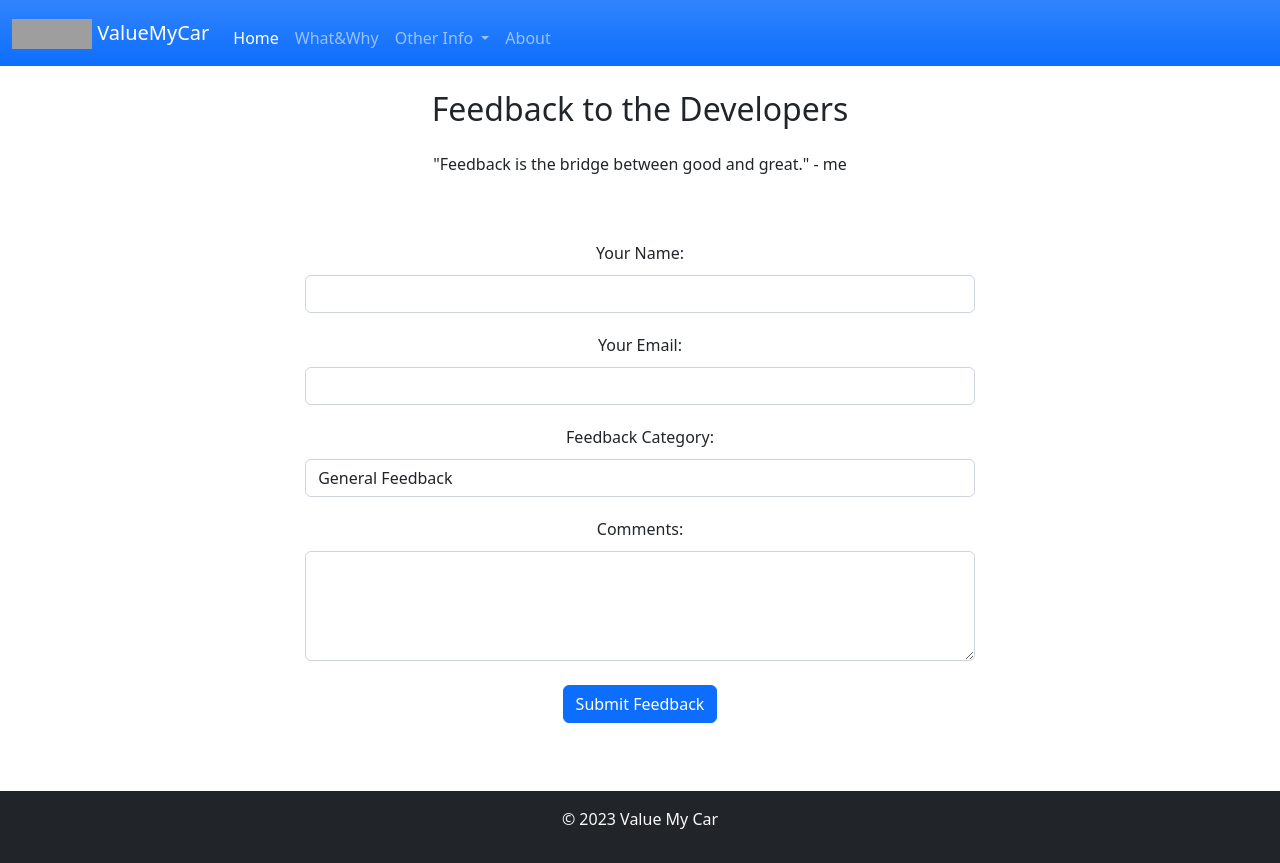
After one commit to Rahul-Sahani04/Value-my-car-using-rfr, a Flask app: page /feedback in a window 1280 px wide. The commit adds this page. Run offline with Flask 3, Linux system fonts and the light colour scheme; some libraries are stand-ins or nearby versions; grey boxes are pictures that could not be loaded.

Commit message:
feeedback form

```diff
--- a/app.py
+++ b/app.py
@@ -57,6 +57,10 @@ app.config.update(
 def index():
     return render_template("index.html")
 
+@app.route("/feedback", methods = ["GET","POST"])
+def feedback():
+    return render_template("feedback.html")
+
 @app.route("/home/" , methods = ["GET","POST"])
 def home():
     return render_template("index.html")
@@ -83,7 +87,6 @@ def predict():
         transmission_types = ['automatic', 'mechanical']
         transmission_types.sort()
         f2 = str(request.form["transmission_type"])
-        # print(f2,type(f2) , transmission_types)
         final_features.append(transmission_types.index(f2))
 
 
--- a/static/css/main.css
+++ b/static/css/main.css
@@ -85,7 +85,7 @@ li{
         padding-left: 10px;
         padding-right: 10px;
         text-align: justify;
-        font-size: small;
+        font-size: medium;
     }
 
     .div1{
@@ -98,7 +98,7 @@ li{
         /* font-family: 'Noto Sans', sans-serif; */
         /* font-family: 'Pixelify Sans', sans-serif; */
         font-family: 'Roboto Slab', serif;
-        font-size: small;
+        font-size: medium;
         /* padding-bottom: 25px; */
 
     }
@@ -126,7 +126,7 @@ li{
         background-repeat: no-repeat;
         /* height: 100vh; */
         background-attachment: fixed;
-        font-size: small;
+        font-size: medium;
         margin: 0;
         /* padding-left: 10px;
         padding-right: 10px; */
--- /dev/null
+++ b/templates/feedback.html
@@ -0,0 +1,132 @@
+<!DOCTYPE html>
+<html lang="en">
+<head>
+    <meta charset="UTF-8">
+    <meta name="viewport" content="width=device-width, initial-scale=1.0">
+    <title>ValueMyCar</title>
+    <link rel="preconnect" href="https://fonts.googleapis.com">
+<link rel="preconnect" href="https://fonts.gstatic.com" crossorigin>
+<link href="https://fonts.googleapis.com/css2?family=Noto+Sans&family=Pixelify+Sans&family=Roboto+Slab&display=swap" rel="stylesheet">
+    <link rel="stylesheet" href="{{ url_for('static', filename='css/main.css') }}">
+    <link href="https://cdn.jsdelivr.net/npm/bootstrap@5.2.3/dist/css/bootstrap.min.css" rel="stylesheet" integrity="sha384-rbsA2VBKQhggwzxH7pPCaAqO46MgnOM80zW1RWuH61DGLwZJEdK2Kadq2F9CUG65" crossorigin="anonymous">
+    <link rel="icon" href="{{ url_for('static', filename='images/icon.png') }}" type="image/x-icon">
+
+    <style>
+
+        label{
+            margin-bottom:10px;
+            margin-top:20px;
+        }
+        @media screen and (max-width: 600px){
+
+            .input_form{
+                padding-left: 10%;
+                padding-right: 10%;
+                padding-top: 25px;
+                margin-top: 20px;
+                margin-bottom: 20px;
+                /* padding-bottom: 25px; */
+            }
+
+            label{
+                padding-bottom:5px;
+                padding-top:10px;
+            }
+        }
+    </style>
+
+</head>
+<body class="d-flex flex-column justify-content-center text-center mybody">
+
+    <nav class="navbar navbar-expand-lg navbar-dark bg-primary bg-gradient sticky-top">
+        <div class="container-fluid">
+            <a class="navbar-brand" href="{{ url_for('home') }}">
+                <img src="{{ url_for('static', filename='images/car4.gif') }}" alt="" width="80" height="30" class="d-inline-block align-text-top">
+                ValueMyCar
+              </a>
+            <button class="navbar-toggler" type="button" data-bs-toggle="collapse" data-bs-target="#navbarNavDropdown"
+                aria-controls="navbarNavDropdown" aria-expanded="false" aria-label="Toggle navigation">
+                <span class="navbar-toggler-icon"></span>
+            </button>
+            <div class="collapse navbar-collapse" id="navbarNavDropdown">
+                <ul class="navbar-nav">
+                    <li class="nav-item">
+                        <a class="nav-link active" aria-current="page" href="{{ url_for('home') }}">Home</a>
+                    </li>
+                    <li class="nav-item">
+                        <a class="nav-link" href="{{ url_for('whatandwhy') }}">What&Why</a>
+                    </li>
+                    <li class="nav-item dropdown">
+                        <a class="nav-link dropdown-toggle" href="#" id="navbarDropdownMenuLink" role="button"
+                            data-bs-toggle="dropdown" aria-expanded="false">
+                            Other Info
+                        </a>
+                        <ul class="dropdown-menu" aria-labelledby="navbarDropdownMenuLink">
+                            <li><a class="dropdown-item" href="{{ url_for('stats') }}">Graphs</a></li>
+                            <li><a class="dropdown-item" href="{{ url_for('tables') }}">Tables</a></li>
+                            <li><a class="dropdown-item" href="{{ url_for('all_algos_used') }}">All Algos Used</a></li>
+                        </ul>
+                    </li>
+                    <li class="nav-item">
+                        <a class="nav-link" href="{{ url_for('about') }}">About</a>
+                    </li>
+                </ul>
+            </div>
+        </div>
+    </nav>
+
+    <div class="container feedback-container"><br>
+        <h2 class="text-center mb-4">Feedback to the Developers</h2>
+        <p>"Feedback is the bridge between good and great." - me</p>
+        <form id="feedbackForm" class = "input_form" method = "post" action="{{ url_for('index') }}">
+          <div class="form-group">
+            <label for="name">Your Name:</label>
+            <input type="text" class="form-control" id="name" name="name" required>
+          </div>
+          <div class="form-group">
+            <label for="email">Your Email:</label>
+            <input type="email" class="form-control" id="email" name="email" required>
+          </div>
+          <div class="form-group">
+            <label for="category">Feedback Category:</label>
+            <select class="form-control" id="category" name="category" required>
+              <option value="general">General Feedback</option>
+              <option value="bug">Bug Report</option>
+              <option value="feature">Feature Request</option>
+              <option value="feature">Incorrect accuracy</option>
+            </select>
+          </div>
+          <div class="form-group">
+            <label for="comments">Comments:</label>
+            <textarea class="form-control" id="comments" name="comments" rows="4" required></textarea>
+          </div><br>
+          <button type="button" class="btn btn-primary" onclick="submitFeedback()">Submit Feedback</button>
+        </form>
+      </div>
+
+      <script src="https://code.jquery.com/jquery-3.5.1.slim.min.js"></script>
+      <script src="https://cdn.jsdelivr.net/npm/@popperjs/core@2.5.2/dist/umd/popper.min.js"></script>
+      <script src="https://stackpath.bootstrapcdn.com/bootstrap/4.5.2/js/bootstrap.min.js"></script>
+
+      <script>
+        function submitFeedback() {
+          alert('Feedback submitted successfully!');
+          document.getElementById('feedbackForm').reset();
+        }
+      </script>
+
+
+
+    <div class="container-fluid footer">
+        <div class="row mt-5">
+          <div class="col-12 text-center bg-dark text-light py-3">
+            <p>&copy; 2023 Value My Car</p>
+          </div>
+        </div>
+    </div>
+
+
+
+    <script src="https://cdn.jsdelivr.net/npm/bootstrap@5.2.3/dist/js/bootstrap.bundle.min.js" integrity="sha384-kenU1KFdBIe4zVF0s0G1M5b4hcpxyD9F7jL+jjXkk+Q2h455rYXK/7HAuoJl+0I4" crossorigin="anonymous"></script>
+</body>
+</html>
--- a/templates/index.html
+++ b/templates/index.html
@@ -236,6 +236,9 @@
           <div class="col-12 text-center bg-dark text-light py-3">
             <p>&copy; 2023 Value My Car</p>
           </div>
+          <div class="col-12 text-center bg-dark text-light py-3">
+              <a href="{{ url_for('feedback') }}" >Feedback</a>
+          </div>
         </div>
     </div>
 
```
